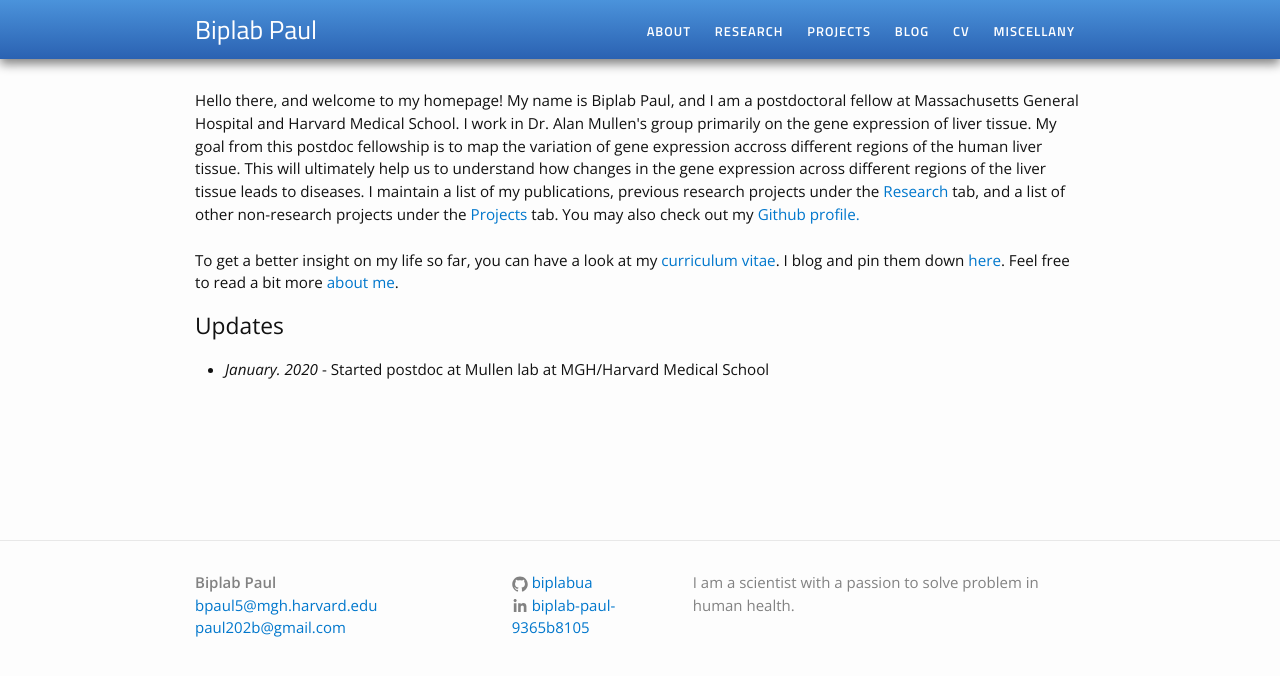
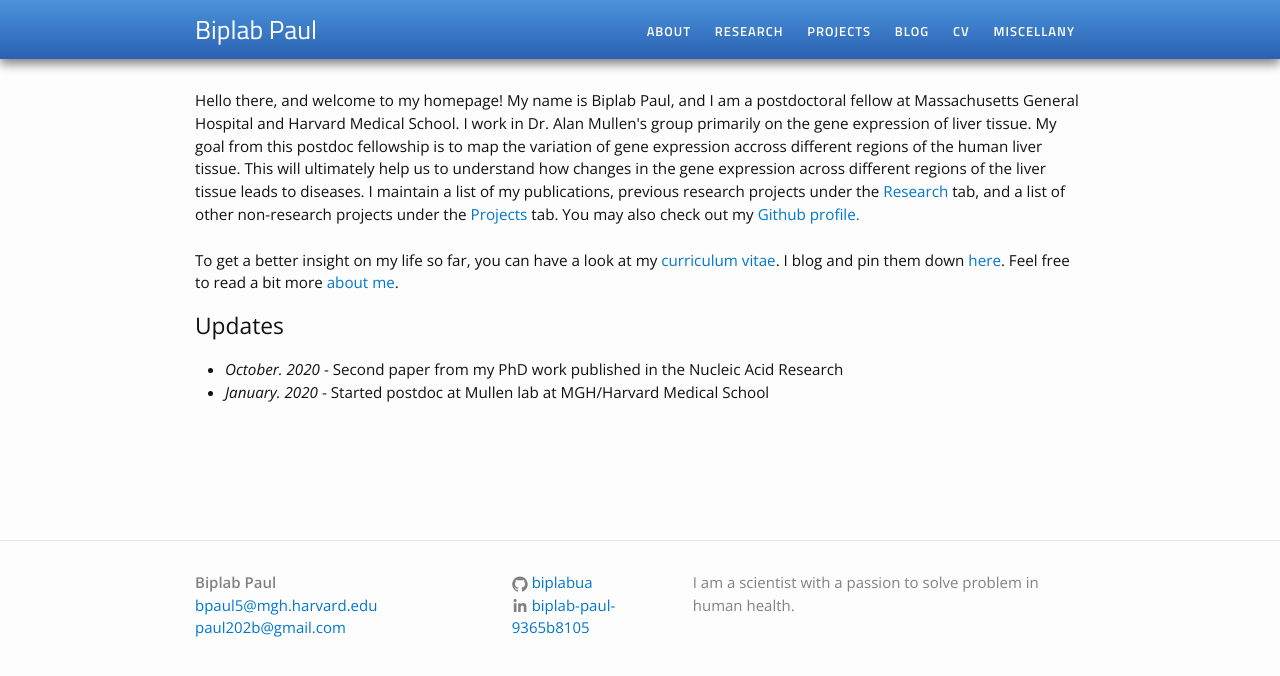
Before and after one commit to biplabua/biplabua.github.io, a Jekyll site: the page built from index.html, in a window 1280 px wide. Shown: the top 676 px of the page. Built offline with Jekyll 4.4.1, drawn with Linux system fonts in a browser that asks for light colours.

Commit message:
news update

````diff
--- a/_posts/2020-07-20-Fasta-Class.markdown
+++ b/_posts/2020-07-20-Fasta-Class.markdown
@@ -1,3 +1,6 @@
+
+This is just a practice of python programming for me.
+
 ```python
 from itertools import groupby
 import sys
--- a/index.html
+++ b/index.html
@@ -17,6 +17,7 @@ To get a better insight on my life so far, you can have a look at my <a href="cv
 <h2>Updates</h2>
 <div class="updates" style="height: 10em; overflow-y: scroll;">
 <ul>
+<li><i>October. 2020</i> - Second paper from my PhD work published in the Nucleic Acid Research </li>
 <li><i>January. 2020</i> - Started postdoc at Mullen lab at MGH/Harvard Medical School </li>
 </ul>
 
````
Also changed, not shown: 4 other files.
